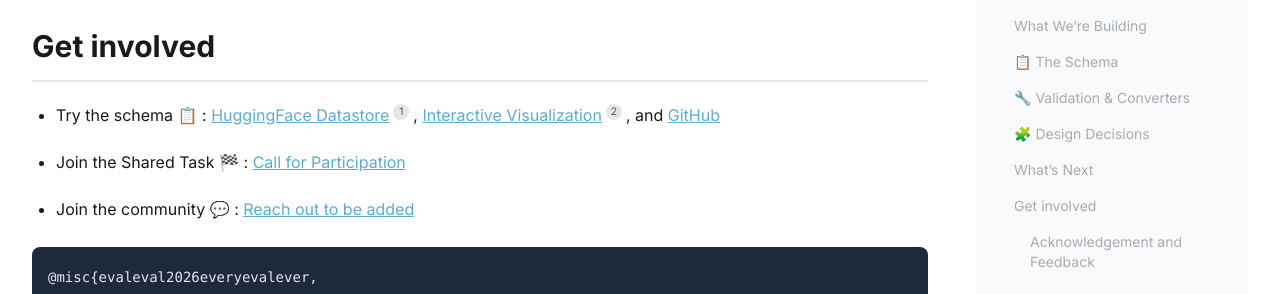
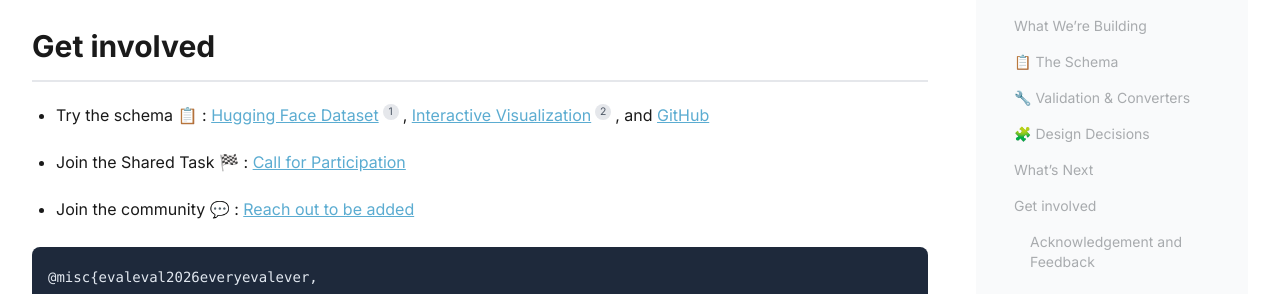
Before and after one commit to evaleval/evaleval.github.io, a Jekyll site: the page built from _posts/2026-02-17-everyevalever-launch.md, in a window 1280 px wide and 900 px high, scrolled down 6668 px. Shown: the part 155-449 px from the top of the window. Built offline with Jekyll 4.4.1, drawn with Linux system fonts in a browser that asks for light colours; nearby versions of some CDN libraries.

Commit message:
HF to H F

```diff
--- a/_layouts/every_eval_ever.html
+++ b/_layouts/every_eval_ever.html
@@ -394,7 +394,7 @@
                                    </div>
                                </div>
                                <div class="details hidden mt-3 text-gray-400 space-y-3">
-                                   <p>Complete model specification using HuggingFace format.</p>
+                                   <p>Complete model specification using Hugging Face format.</p>
                                    <ul class="space-y-2 text-xs text-gray-500 font-mono bg-black/20 p-3 rounded">
                                        <li><span class="text-purple-400">name</span>: Human-readable model name.</li>
                                        <li><span class="text-purple-400">id</span>: HuggingFace model ID.</li>
@@ -701,7 +701,7 @@
                     <div class="bg-yellow-50 border border-yellow-100 rounded-lg p-4 text-sm text-yellow-800 flex gap-3 mb-4">
                          <i data-lucide="hard-drive" class="w-5 h-5 flex-shrink-0 mt-0.5"></i>
                          <div>
-                             <strong>Cold Storage Option:</strong> For massive datasets, the detailed JSONL file can be stored externally (e.g., S3, HuggingFace Dataset) and referenced via URL in the aggregate JSON. This keeps the repository lightweight while preserving data access.
+                             <strong>Cold Storage Option:</strong> For massive datasets, the detailed JSONL file can be stored externally (e.g., S3, Hugging Face Dataset) and referenced via URL in the aggregate JSON. This keeps the repository lightweight while preserving data access.
                          </div>
                     </div>
                 </div>
--- a/_posts/2026-02-17-everyevalever-launch.md
+++ b/_posts/2026-02-17-everyevalever-launch.md
@@ -165,7 +165,7 @@ We need your help. We're launching a [Shared Task](https://evalevalai.com/events
 *Submissions open now, deadline May 1, 2026.*
 
 ## Get involved
-- Try the schema 📋 : [HuggingFace Datastore](https://huggingface.co/datasets/evaleval/EEE_datastore)[^1], [Interactive Visualization](https://evalevalai.com/projects/every-eval-ever/)[^2], and [GitHub](https://github.com/evaleval/every_eval_ever)
+- Try the schema 📋 : [Hugging Face Dataset](https://huggingface.co/datasets/evaleval/EEE_datastore)[^1], [Interactive Visualization](https://evalevalai.com/projects/every-eval-ever/)[^2], and [GitHub](https://github.com/evaleval/every_eval_ever)
 
 - Join the Shared Task 🏁 : [Call for Participation](https://evalevalai.com/events/shared-task-every-eval-ever/)
 
```
Also changed, not shown: _events/shared-task-every-eval-ever.md (+2 -2 lines).
